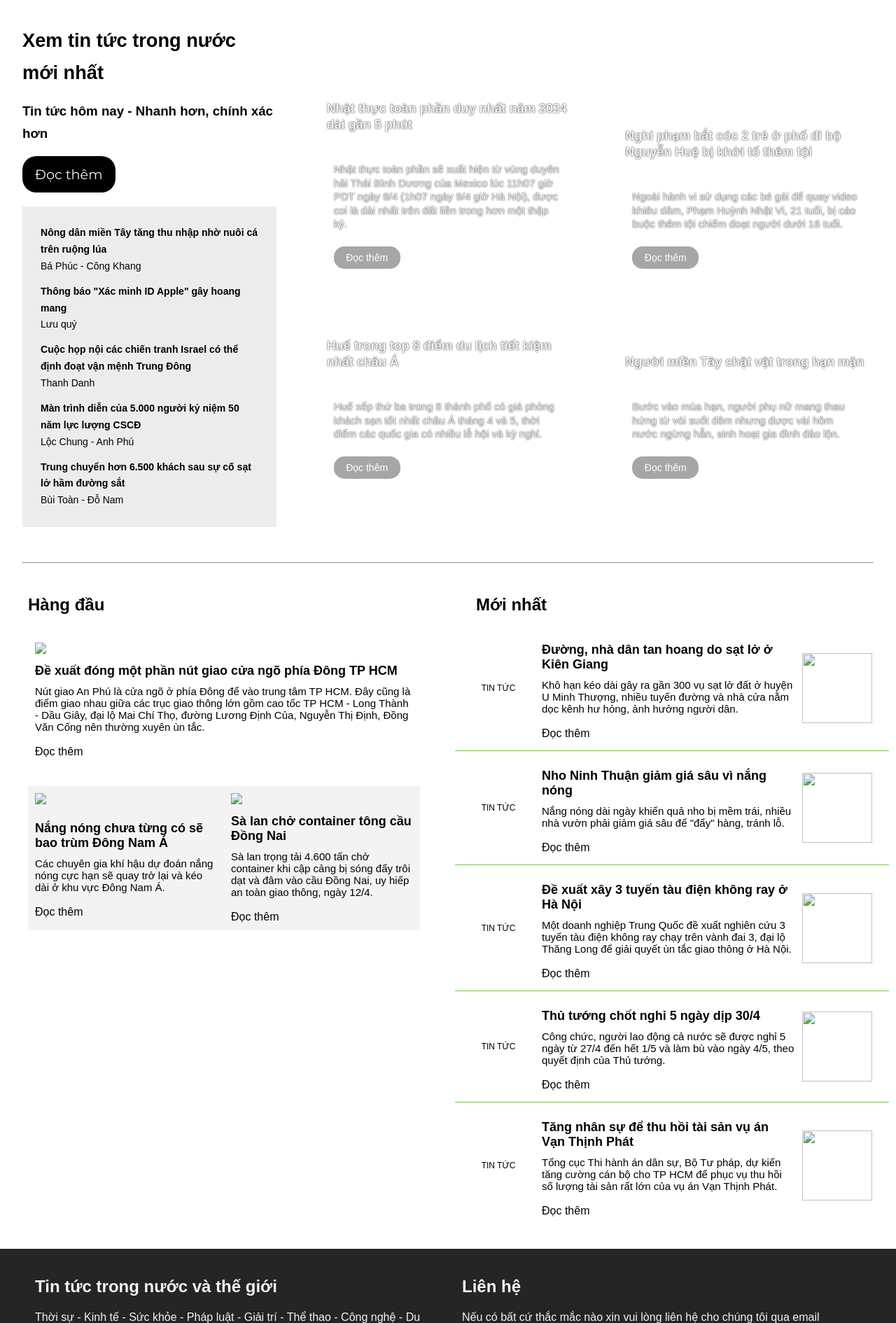
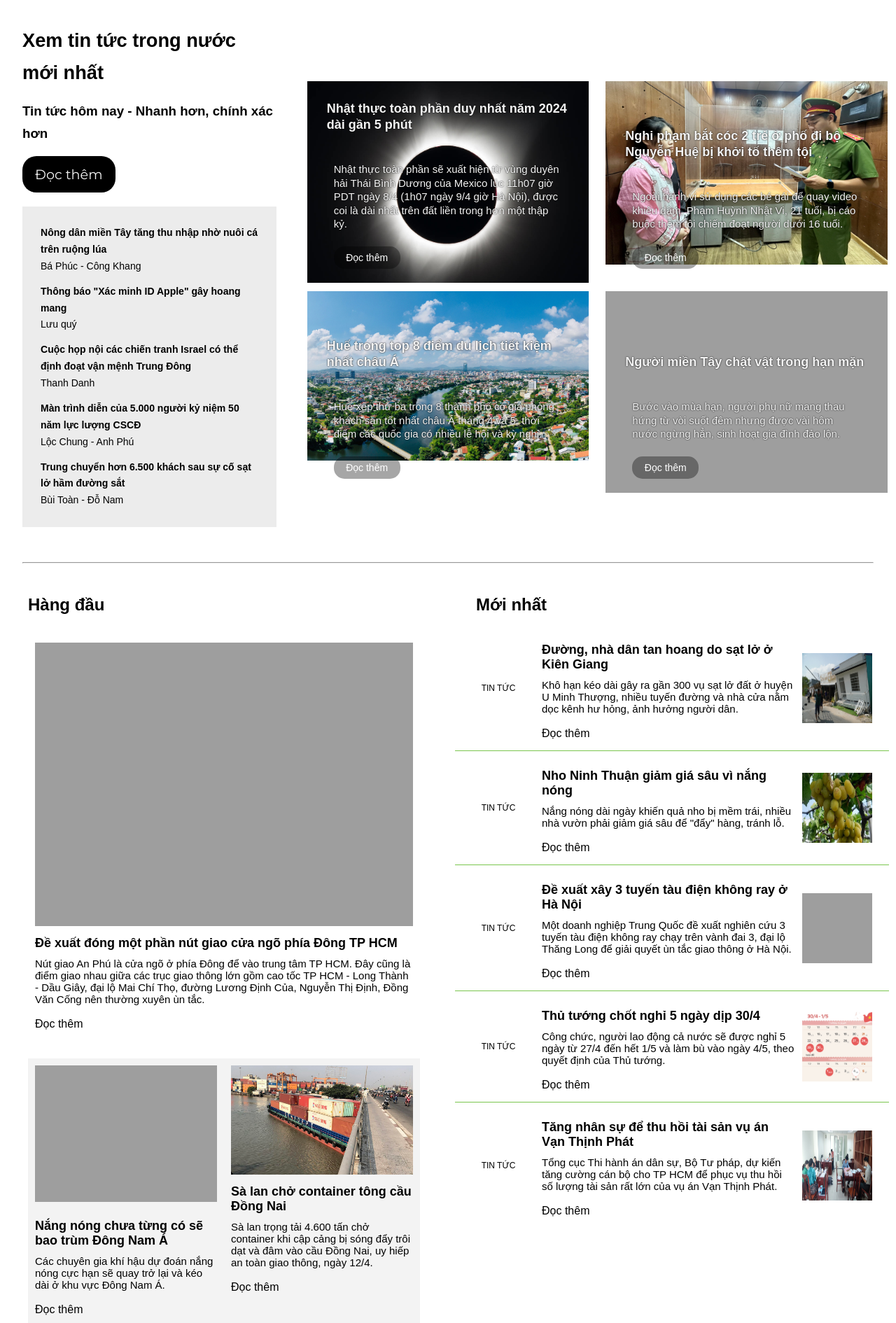
Before and after one commit to NguyenVanTong/TrangWebTinTucTrucTuyen, a plain HTML site: page index.html in a window 1280 px wide. Shown: the part 128-2018 px from the top of the page at 70% size. Drawn offline with Linux system fonts and the light colour scheme; the site is published under a folder, as on GitHub Pages, so addresses that start at the root find nothing.

Commit message:
change index

```diff
--- a/index.html
+++ b/index.html
@@ -95,7 +95,7 @@
 
         <div class="banner-sub-content">
             <div class="hot-topic">
-                <img src="../image/NhatThuc.jpg" alt="" class="my-image">
+                <img src="image/NhatThuc.jpg" alt="" class="my-image">
 
                 <div class="hot-topic-content">
                     <h2>Nhật thực toàn phần duy nhất năm 2024 dài gần 5 phút</h2>
@@ -109,7 +109,7 @@
             </div>
 
             <div class="hot-topic">
-                <img src="../image/BatCoc.jpg" alt="" class="my-image">
+                <img src="image/BatCoc.jpg" alt="" class="my-image">
 
                 <div class="hot-topic-content">
                     <h2>Nghi phạm bắt cóc 2 trẻ ở phố đi bộ Nguyễn Huệ bị khởi tố thêm tội</h2>
@@ -123,7 +123,7 @@
             </div>
 
             <div class="hot-topic">
-                <img src="../image/DuLichHue.jpg" alt="" class="my-image">
+                <img src="image/DuLichHue.jpg" alt="" class="my-image">
 
                 <div class="hot-topic-content">
                     <h2>Huế trong top 8 điểm du lịch tiết kiệm nhất châu Á</h2>
@@ -137,7 +137,7 @@
             </div>
 
             <div class="hot-topic">
-                <img src="../image/HanMan.png" alt="" class="my-image">
+                <img src="image/HanMan.png" alt="" class="my-image">
 
                 <div class="hot-topic-content">
                     <h2>Người miền Tây chật vật trong hạn mặn</h2>
@@ -158,7 +158,7 @@
             <h2>Hàng đầu</h2>
             <div class="container-top-left">
                 <article>
-                    <img src="../image/NutGiaoAnPhu.jpg">
+                    <img src="image/NutGiaoAnPhu.jpg">
 
                     <div>
                         <h3>Đề xuất đóng một phần nút giao cửa ngõ phía Đông TP HCM</h3>
@@ -176,7 +176,7 @@
 
             <div class="container-bottom-left">
                 <article>
-                    <img src="../image/NangNong.jpg">
+                    <img src="image/NangNong.jpg">
                     <div>
                         <h3 style="margin-top: 10px;">Nắng nóng chưa từng có sẽ bao trùm Đông Nam Á</h3>
                         <p>Các chuyên gia khí hậu dự đoán nắng nóng cực hạn sẽ quay trở lại và kéo dài ở khu vực Đông
@@ -188,7 +188,7 @@
                 </article>
 
                 <article>
-                    <img src="../image/SaLanTongCauDongNai.jpg">
+                    <img src="image/SaLanTongCauDongNai.jpg">
                     <div>
                         <h3>Sà lan chở container tông cầu Đồng Nai</h3>
                         <p>Sà lan trọng tải 4.600 tấn chở container khi cập cảng bị sóng đẩy trôi dạt và đâm vào cầu
@@ -215,7 +215,7 @@
                     <a href="https://vnexpress.net/duong-nha-dan-tan-hoang-do-sat-lo-o-kien-giang-4732843.html">Đọc thêm
                     </a>
                 </div>
-                <img src="../image/SatLo.jpg">
+                <img src="image/SatLo.jpg">
             </article>
 
             <article>
@@ -228,7 +228,7 @@
 
                     <a href="https://vnexpress.net/nho-ninh-thuan-giam-gia-sau-vi-nang-nong-4733153.html">Đọc thêm </a>
                 </div>
-                <img src="../image/NhoNinhThuan.jpg">
+                <img src="image/NhoNinhThuan.jpg">
             </article>
 
             <article>
@@ -242,7 +242,7 @@
                     <a href="https://vnexpress.net/de-xuat-xay-3-tuyen-tau-dien-khong-ray-o-ha-noi-4733429.html">Đọc
                         thêm </a>
                 </div>
-                <img src="../image/TauDienKhongRay.jpg">
+                <img src="image/TauDienKhongRay.jpg">
             </article>
 
             <article>
@@ -255,7 +255,7 @@
 
                     <a href="https://vnexpress.net/thu-tuong-chot-nghi-5-ngay-dip-30-4-4733654.html">Đọc thêm </a>
                 </div>
-                <img src="../image/LichNghiBu30_4.jpg">
+                <img src="image/LichNghiBu30_4.jpg">
             </article>
 
             <article>
@@ -269,7 +269,7 @@
                     <a href="https://vnexpress.net/tang-nhan-su-de-thu-hoi-tai-san-vu-an-van-thinh-phat-4733595.html">Đọc
                         thêm </a>
                 </div>
-                <img src="../image/TangNhanSuVanThinhPhat.jpg">
+                <img src="image/TangNhanSuVanThinhPhat.jpg">
             </article>
         </section>
     </main>
```
Also changed, not shown: html/CongNghe.html (+1 -1 lines), html/DuLich.html (+1 -1 lines), html/GiaiTri.html (+1 -1 lines), html/KinhTe.html (+1 -1 lines), html/SucKhoe.html (+1 -1 lines), html/TheThao.html (+1 -1 lines).
